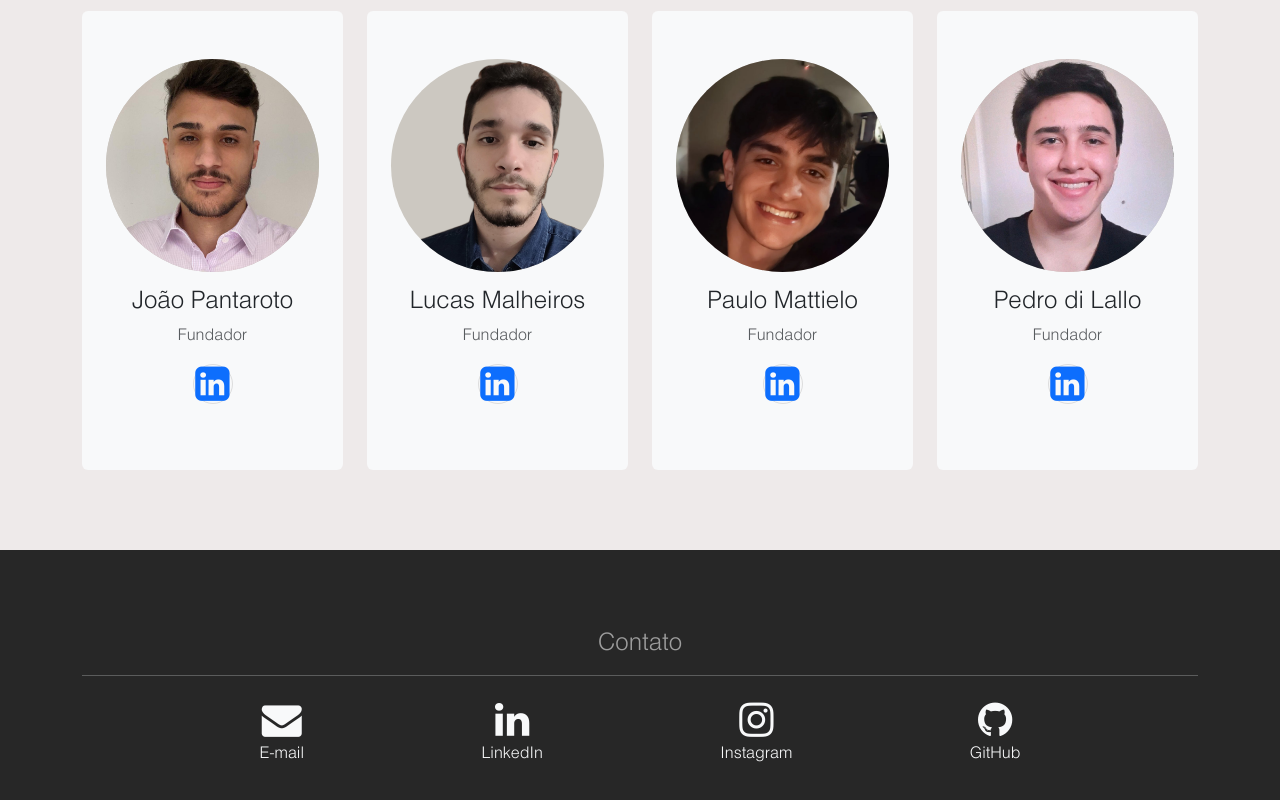
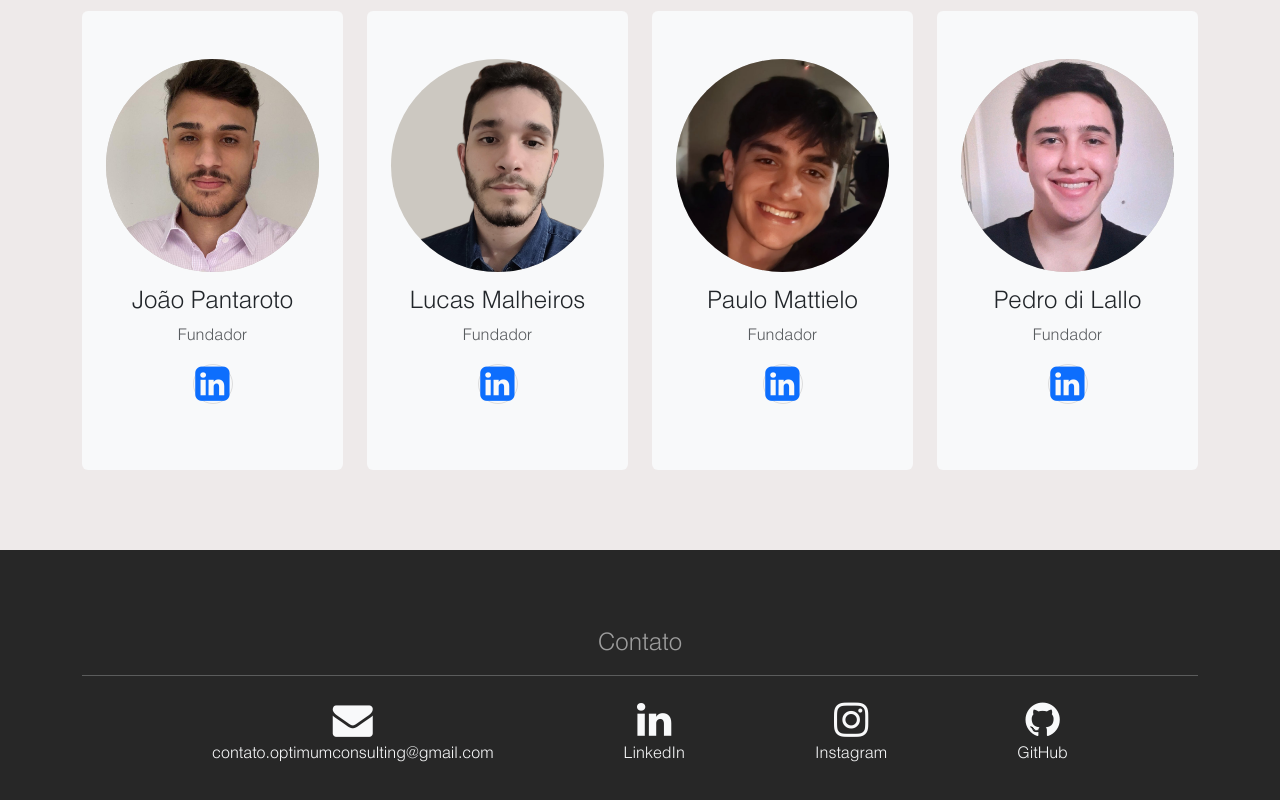
Before and after one commit to optimumconsulting/optimumconsulting, a plain HTML site: page index.html in a window 1280 px wide. Shown: the part 2133-2933 px from the top of the page. Drawn offline with nearby package versions, Linux system fonts and the light colour scheme.

Commit message:
Texto do email

```diff
--- a/index.html
+++ b/index.html
@@ -266,7 +266,7 @@
         <div class="d-flex flex-row justify-content-evenly mt-4">
             <a href="mailto:contato.optimumconsulting@gmail.com" target="_blank" class="text-center text-light" style="text-decoration: none;">
                 <i class="fa fa-envelope"></i>
-                <p>E-mail</p>
+                <p>contato.optimumconsulting@gmail.com</p>
             </a>
             <a href="https://www.linkedin.com/company/optimum-consultingco/" target="_blank" class="text-center text-light" style="text-decoration: none;">
                 <i class="fa fa-linkedin"></i>
```
